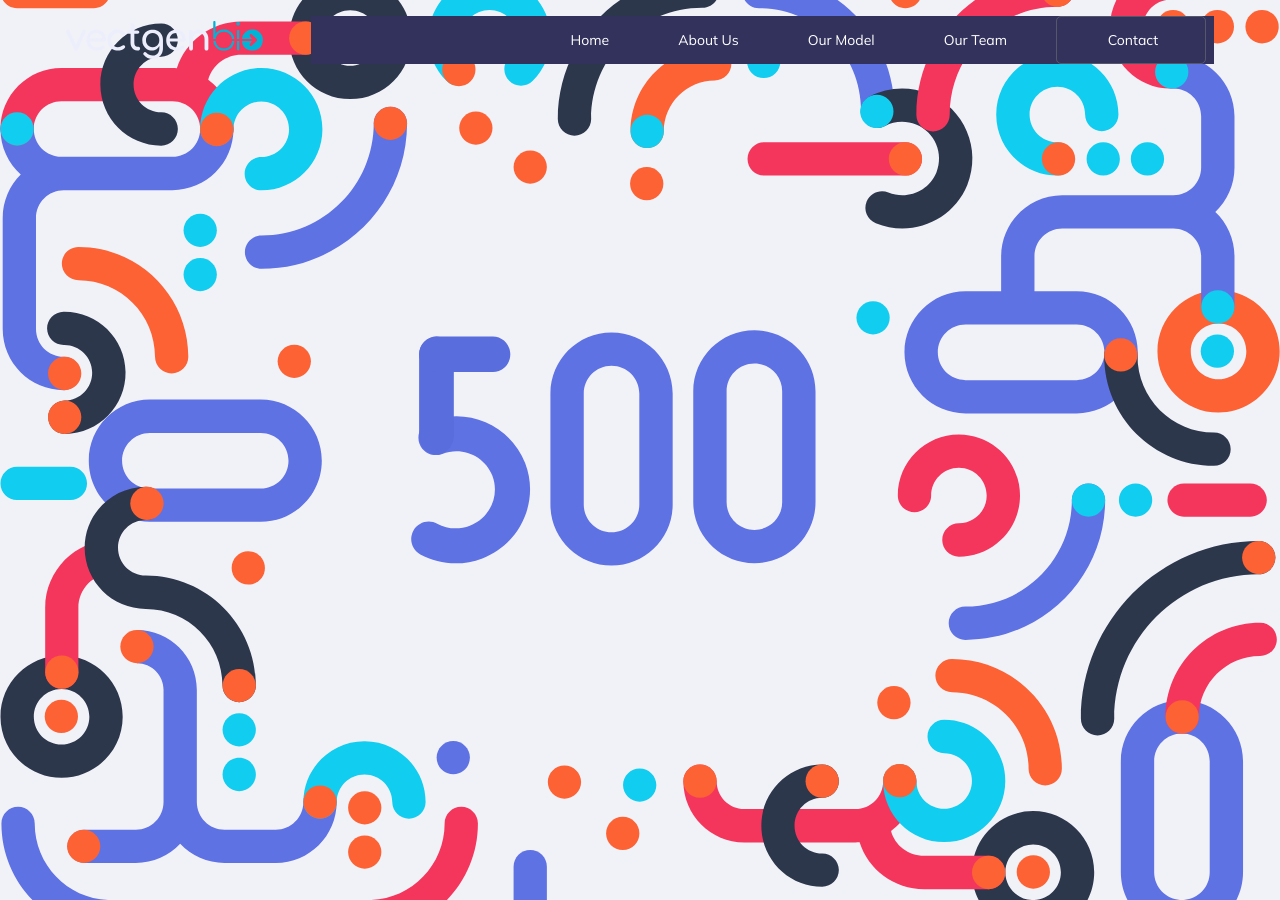
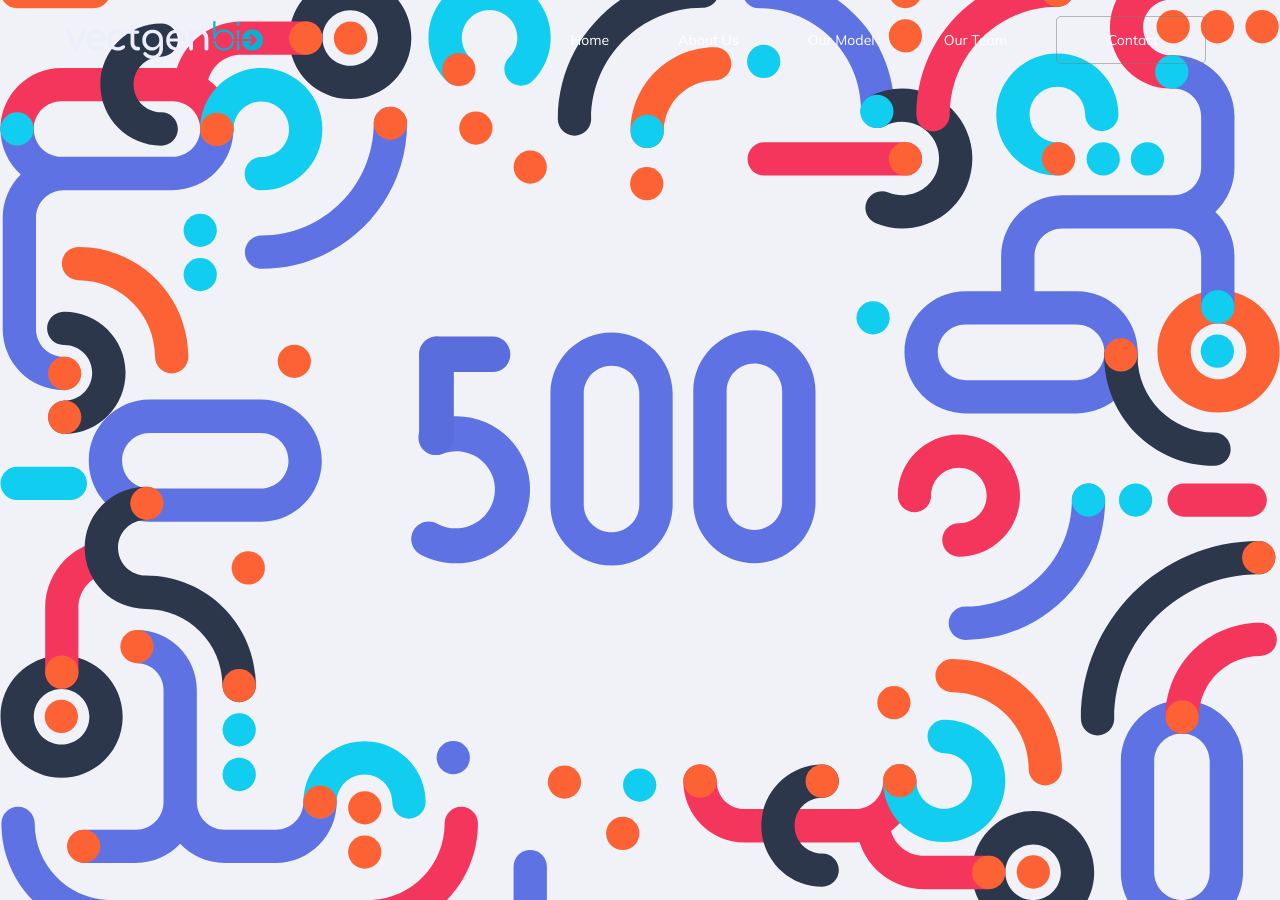
Before and after one commit to chaelpulse/vectgen, a Jekyll site: the page built from 500.html, in a window 1280 px wide and 900 px high. Built offline with Jekyll 4.4.1, drawn with Linux system fonts in a browser that asks for light colours.

Commit message:
CSS Updates

```diff
--- a/assets/styles/custom/_styles.scss
+++ b/assets/styles/custom/_styles.scss
@@ -508,9 +508,9 @@ p {
 }
 
 .navbar-collapse {
-    background: #32325d !important;
+    background: none !important;
     @media(max-width: 992px){
-        background: none !important;
+        background: #32325d !important;
     }
 }
 
```
